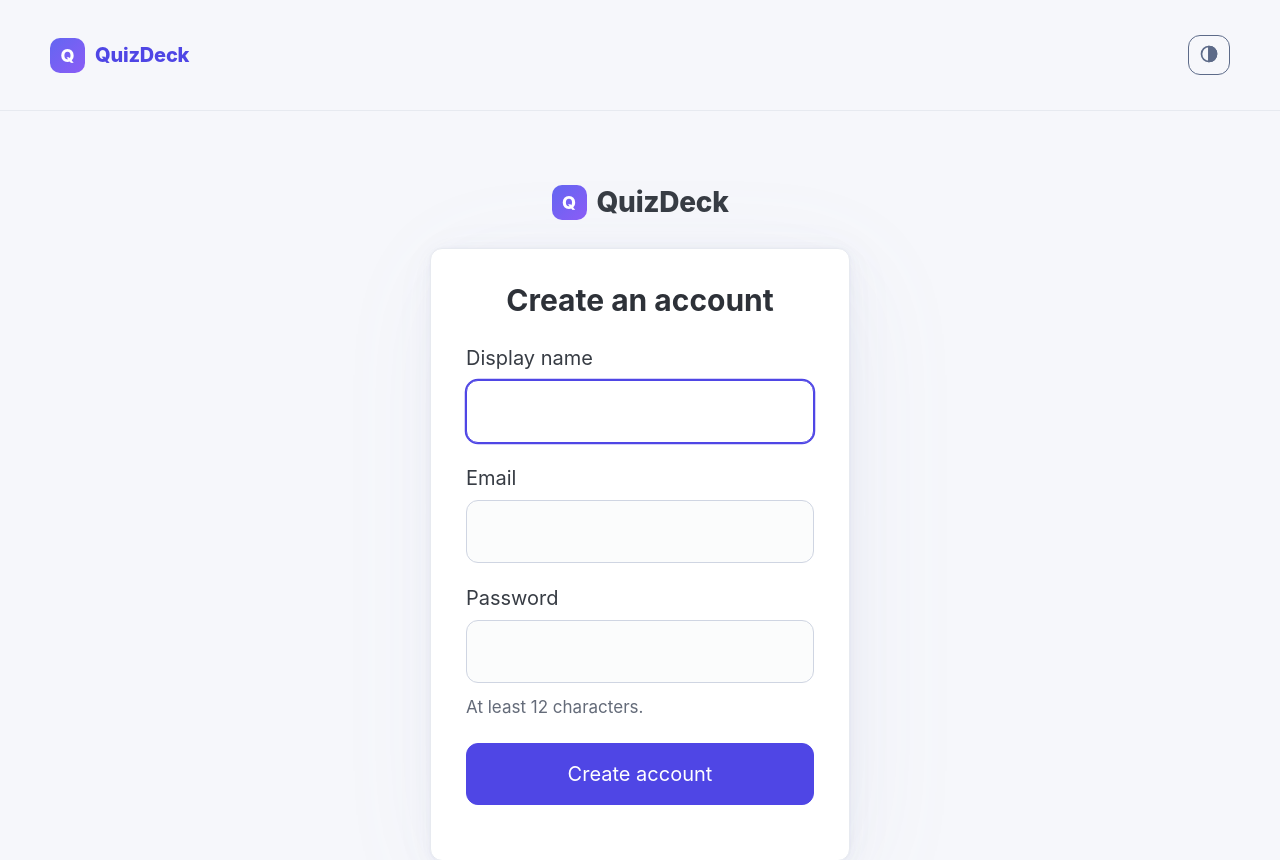
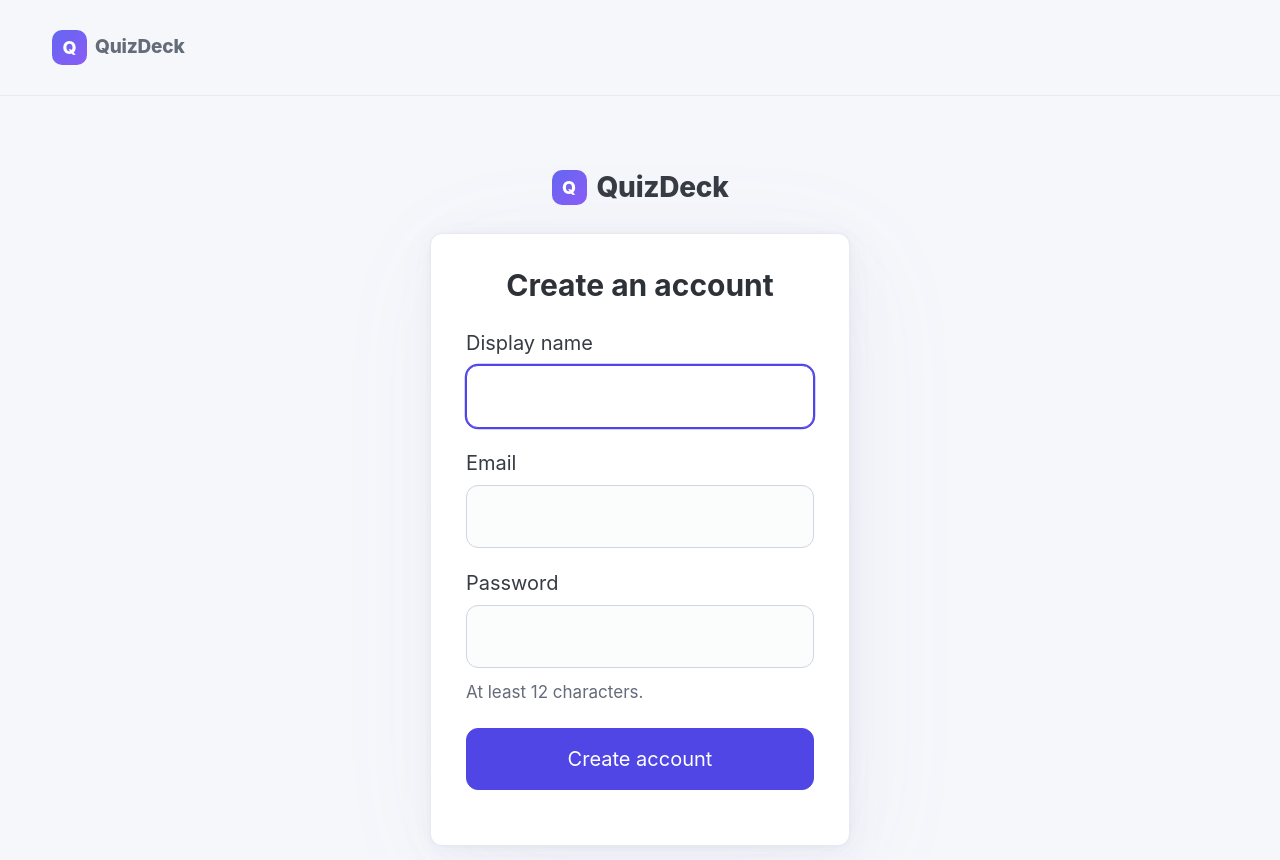
Before and after one commit to jfouret/quizflash, a FastAPI app: page /signup in a window 1280 px wide. Shown: the top 860 px of the page. Run offline with FastAPI, Linux system fonts and the light colour scheme; data comes from the database, SQL or seed files in the repository; parts of the project's set-up code (start-up, migrations or seed data) failed here and were passed over; some libraries are stand-ins or nearby versions.

Commit message:
fix: repair the stats charts, slim the nav, add favicon and icons (#13)
- The stats data was written into an attribute with raw quotes, so the browser
  truncated it and JSON.parse failed; escape it for the attribute context.
- Replace the inline nav SVGs with a vendored Lucide sprite; primary links keep
  icon+label, secondary actions are icon-only buttons.
- Add favicon.svg/ico, apple-touch-icon, a web manifest and a /favicon.ico route.
- Version 0.6.1.

```diff
--- a/app/main.py
+++ b/app/main.py
@@ -1,3 +1,4 @@
+import mimetypes
 from collections.abc import AsyncIterator, Awaitable, Callable
 from contextlib import asynccontextmanager
 from pathlib import Path
@@ -24,6 +25,8 @@ from app.teacher.base import Teacher
 from app.teacher.openrouter import OpenRouterTeacher
 from app.templating import templates
 from app.tts.openrouter import OpenRouterTTS
+
+mimetypes.add_type("application/manifest+json", ".webmanifest")
 
 ROUTERS = (
     auth.router,
--- a/app/static/js/stats.js
+++ b/app/static/js/stats.js
@@ -11,7 +11,7 @@
     var canvas = document.getElementById(canvasId);
     if (!canvas || !data || !data.items.length) return;
     var items = data.items;
-    var color = getComputedStyle(document.body).getPropertyValue('--pico-primary') || '#3b82f6';
+    var color = (getComputedStyle(document.body).getPropertyValue('--pico-primary') || '').trim() || '#4f46e5';
     new Chart(canvas, {
       type: 'bar',
       data: {
--- a/app/static/style.css
+++ b/app/static/style.css
@@ -86,25 +86,37 @@ body > footer { padding: 1.5rem 0; }
   backdrop-filter: blur(10px);
   border-bottom: 1px solid var(--pico-muted-border-color);
 }
-.site-header nav { padding: .25rem 0; }
-.site-header nav ul { margin: 0; }
-.site-header nav li { padding-top: .5rem; padding-bottom: .5rem; }
+.site-header nav { padding: .25rem 0; gap: .5rem; }
+.site-header nav ul { margin: 0; align-items: center; }
+.site-header nav li { padding-top: .35rem; padding-bottom: .35rem; }
 .brand { display: inline-flex; align-items: center; gap: .5rem; font-weight: 800; color: var(--pico-color); text-decoration: none; letter-spacing: -.01em; }
 .brand-mark { width: 1.75rem; height: 1.75rem; border-radius: .5rem; display: grid; place-items: center; background: linear-gradient(135deg, #6366f1, #8b5cf6); color: #fff; font-size: .9rem; }
-.nav-links a { padding: .35rem .65rem; border-radius: .5rem; text-decoration: none; color: var(--pico-muted-color); }
+.nav-links a { display: inline-flex; align-items: center; gap: .4rem; padding: .4rem .6rem; border-radius: .5rem; text-decoration: none; color: var(--pico-muted-color); font-size: .95rem; white-space: nowrap; }
 .nav-links a:hover { color: var(--pico-color); background: var(--surface-muted); }
 .nav-links a[aria-current="page"] { color: var(--pico-primary); background: var(--accent-soft); font-weight: 600; }
+.nav-links .icon { width: 1.05rem; height: 1.05rem; margin: 0; }
+.nav-actions { gap: .1rem; }
+.site-header .nav-actions .icon-btn {
+  border: none; background: transparent; color: var(--pico-muted-color);
+  border-radius: .5rem; padding: .45rem; margin: 0; box-shadow: none;
+}
+.site-header .nav-actions .icon-btn:hover { color: var(--pico-color); background: var(--surface-muted); }
+.site-header .nav-actions .icon-btn[aria-current="page"] { color: var(--pico-primary); background: var(--accent-soft); }
+.nav-actions .icon { width: 1.15rem; height: 1.15rem; margin: 0; }
 .nav-user { display: inline-flex; align-items: center; gap: .5rem; }
 .avatar { width: 2rem; height: 2rem; border-radius: 50%; display: grid; place-items: center; background: var(--accent-soft); color: var(--pico-primary); font-weight: 700; font-size: .85rem; text-transform: uppercase; }
 .icon-btn { padding: .35rem .5rem; margin: 0; line-height: 1; }
 .icon { width: 1em; height: 1em; vertical-align: -0.15em; margin-right: .3em; }
 .icon-btn .icon { margin: 0; vertical-align: 0; }
+.site-header .nav-actions .actions { margin: 0; }
 
 @media (max-width: 860px) {
-  .site-header nav { flex-wrap: wrap; }
-  .site-header nav > ul.nav-links { order: 3; width: 100%; overflow-x: auto; scrollbar-width: none; margin: 0 calc(var(--pico-nav-element-spacing-horizontal) * -1); }
-  .site-header nav > ul.nav-links li { padding-top: 0; }
-  .nav-user .who { display: none; }
+  .nav-label, .nav-user .who { display: none; }
+  .nav-links a { padding: .45rem; }
+  .site-header nav { gap: .4rem; }
+}
+@media (max-width: 520px) {
+  .brand-name { display: none; }
 }
 
 .page-head { display: flex; flex-wrap: wrap; gap: .75rem 1rem; align-items: center; justify-content: space-between; margin-bottom: 1.25rem; }
--- a/app/templates/base.html
+++ b/app/templates/base.html
@@ -4,6 +4,11 @@
   <meta charset="utf-8">
   <meta name="viewport" content="width=device-width, initial-scale=1">
   <title>{% block title %}QuizDeck{% endblock %}</title>
+  <link rel="icon" href="/static/favicon.svg?v={{ asset_version }}" type="image/svg+xml">
+  <link rel="icon" href="/static/favicon.ico?v={{ asset_version }}" sizes="any">
+  <link rel="apple-touch-icon" href="/static/apple-touch-icon.png?v={{ asset_version }}">
+  <link rel="manifest" href="/static/site.webmanifest?v={{ asset_version }}">
+  <meta name="theme-color" content="#4f46e5">
   <script src="/static/js/theme.js?v={{ asset_version }}"></script>
   <link rel="stylesheet" href="/static/pico.min.css">
   <link rel="stylesheet" href="/static/style.css?v={{ asset_version }}">
@@ -11,38 +16,30 @@
   <script src="/static/js/app.js?v={{ asset_version }}" defer></script>
   {% set current_user = request.state.user if request.state.user is defined else none %}
   {% if current_user %}<meta name="csrf-token" content="{{ request.state.csrf_token }}">{% endif %}
+  {% macro nav_icon(name) %}<svg class="icon" aria-hidden="true"><use href="/static/icons.svg#{{ name }}"></use></svg>{% endmacro %}
 </head>
 <body hx-boost="true"{% if current_user %} hx-headers='{"X-CSRF-Token": "{{ request.state.csrf_token }}"}'{% endif %}>
   {% set path = request.url.path %}
   <header class="site-header">
     <nav class="container">
-      <ul>
-        <li><a class="brand" href="/"><span class="brand-mark" aria-hidden="true">Q</span>QuizDeck</a></li>
-      </ul>
-      {% if current_user %}
       <ul class="nav-links">
-        <li><a href="/" {% if path == '/' or path.startswith('/decks') %}aria-current="page"{% endif %}>
-          <svg class="icon" viewBox="0 0 24 24" fill="none" stroke="currentColor" stroke-width="2" aria-hidden="true"><path d="M4 19.5A2.5 2.5 0 0 1 6.5 17H20V4a2 2 0 0 0-2-2H6.5A2.5 2.5 0 0 0 4 4.5v15z"/><path d="M4 19.5A2.5 2.5 0 0 0 6.5 22H20v-5"/></svg>Decks</a></li>
-        <li><a href="/study" {% if path.startswith('/study') %}aria-current="page"{% endif %}>
-          <svg class="icon" viewBox="0 0 24 24" fill="none" stroke="currentColor" stroke-width="2" aria-hidden="true"><rect x="3" y="4" width="18" height="14" rx="2"/><path d="m10 9 5 3-5 3V9z"/></svg>Study</a></li>
-        <li><a href="/history" {% if path.startswith('/history') %}aria-current="page"{% endif %}>
-          <svg class="icon" viewBox="0 0 24 24" fill="none" stroke="currentColor" stroke-width="2" aria-hidden="true"><path d="M3 12a9 9 0 1 0 3-6.7"/><path d="M3 4v5h5"/><path d="M12 7v5l3 2"/></svg>History</a></li>
-        <li><a href="/stats" {% if path.startswith('/stats') %}aria-current="page"{% endif %}>
-          <svg class="icon" viewBox="0 0 24 24" fill="none" stroke="currentColor" stroke-width="2" aria-hidden="true"><path d="M4 20V10"/><path d="M10 20V4"/><path d="M16 20v-7"/><path d="M22 20H2"/></svg>Stats</a></li>
-        <li><a href="/explore" {% if path.startswith('/explore') %}aria-current="page"{% endif %}>
-          <svg class="icon" viewBox="0 0 24 24" fill="none" stroke="currentColor" stroke-width="2" aria-hidden="true"><circle cx="12" cy="12" r="10"/><path d="m16.24 7.76-2.12 6.36-6.36 2.12 2.12-6.36 6.36-2.12z"/></svg>Explore</a></li>
-        <li><a href="/settings" {% if path.startswith('/settings') %}aria-current="page"{% endif %}>
-          <svg class="icon" viewBox="0 0 24 24" fill="none" stroke="currentColor" stroke-width="2" aria-hidden="true"><circle cx="12" cy="12" r="3"/><path d="M19.4 15a1.65 1.65 0 0 0 .33 1.82l.06.06a2 2 0 1 1-2.83 2.83l-.06-.06a1.65 1.65 0 0 0-1.82-.33 1.65 1.65 0 0 0-1 1.51V21a2 2 0 1 1-4 0v-.09a1.65 1.65 0 0 0-1-1.51 1.65 1.65 0 0 0-1.82.33l-.06.06a2 2 0 1 1-2.83-2.83l.06-.06a1.65 1.65 0 0 0 .33-1.82 1.65 1.65 0 0 0-1.51-1H3a2 2 0 1 1 0-4h.09a1.65 1.65 0 0 0 1.51-1 1.65 1.65 0 0 0-.33-1.82l-.06-.06a2 2 0 1 1 2.83-2.83l.06.06a1.65 1.65 0 0 0 1.82.33h.01a1.65 1.65 0 0 0 1-1.51V3a2 2 0 1 1 4 0v.09a1.65 1.65 0 0 0 1 1.51h.01a1.65 1.65 0 0 0 1.82-.33l.06-.06a2 2 0 1 1 2.83 2.83l-.06.06a1.65 1.65 0 0 0-.33 1.82v.01a1.65 1.65 0 0 0 1.51 1H21a2 2 0 1 1 0 4h-.09a1.65 1.65 0 0 0-1.51 1z"/></svg>Settings</a></li>
-        {% if current_user.role == 'admin' %}
-        <li><a href="/admin" {% if path == '/admin' or path.startswith('/admin/users') or path.startswith('/admin/settings') or path.startswith('/admin/decks') %}aria-current="page"{% endif %}>
-          <svg class="icon" viewBox="0 0 24 24" fill="none" stroke="currentColor" stroke-width="2" aria-hidden="true"><path d="M12 22s8-4 8-10V5l-8-3-8 3v7c0 6 8 10 8 10z"/></svg>Admin</a></li>
-        <li><a href="/admin/agents" {% if path.startswith('/admin/agents') %}aria-current="page"{% endif %}>
-          <svg class="icon" viewBox="0 0 24 24" fill="none" stroke="currentColor" stroke-width="2" aria-hidden="true"><path d="M4 21v-7"/><path d="M4 10V3"/><path d="M12 21v-9"/><path d="M12 8V3"/><path d="M20 21v-5"/><path d="M20 12V3"/><path d="M1 14h6"/><path d="M9 8h6"/><path d="M17 16h6"/></svg>Agents</a></li>
+        <li><a class="brand" href="/"><span class="brand-mark" aria-hidden="true">Q</span><span class="brand-name">QuizDeck</span></a></li>
+        {% if current_user %}
+        <li><a href="/" {% if path == '/' or path.startswith('/decks') %}aria-current="page"{% endif %}>{{ nav_icon('decks') }}<span class="nav-label">Decks</span></a></li>
+        <li><a href="/study" {% if path.startswith('/study') %}aria-current="page"{% endif %}>{{ nav_icon('study') }}<span class="nav-label">Study</span></a></li>
+        <li><a href="/history" {% if path.startswith('/history') %}aria-current="page"{% endif %}>{{ nav_icon('history') }}<span class="nav-label">History</span></a></li>
+        <li><a href="/stats" {% if path.startswith('/stats') %}aria-current="page"{% endif %}>{{ nav_icon('stats') }}<span class="nav-label">Stats</span></a></li>
+        <li><a href="/explore" {% if path.startswith('/explore') %}aria-current="page"{% endif %}>{{ nav_icon('explore') }}<span class="nav-label">Explore</span></a></li>
         {% endif %}
       </ul>
-      {% endif %}
-      <ul>
+      <ul class="nav-actions">
         {% if current_user %}
+        {% if current_user.role == 'admin' %}
+        <li><a class="icon-btn" href="/admin" title="Admin" aria-label="Admin" {% if path == '/admin' or path.startswith('/admin/users') or path.startswith('/admin/settings') or path.startswith('/admin/decks') %}aria-current="page"{% endif %}>{{ nav_icon('admin') }}</a></li>
+        <li><a class="icon-btn" href="/admin/agents" title="Agent models" aria-label="Agent models" {% if path.startswith('/admin/agents') %}aria-current="page"{% endif %}>{{ nav_icon('agents') }}</a></li>
+        {% endif %}
+        <li><a class="icon-btn" href="/settings" title="Settings" aria-label="Settings" {% if path.startswith('/settings') %}aria-current="page"{% endif %}>{{ nav_icon('settings') }}</a></li>
+        <li><button id="theme-toggle" type="button" class="secondary outline icon-btn" aria-label="Switch color theme" title="Theme: system">{{ nav_icon('theme') }}</button></li>
         <li class="nav-user">
           <span class="avatar" aria-hidden="true">{{ (current_user.display_name or current_user.email)[:1] }}</span>
           <span class="who muted"><small>{{ current_user.display_name or current_user.email }}</small></span>
@@ -50,13 +47,10 @@
         <li>
           <form method="post" action="/logout" class="actions">
             <input type="hidden" name="csrf_token" value="{{ request.state.csrf_token }}">
-            <button type="submit" class="secondary outline sm" title="Signed in as {{ current_user.email }}">Log out</button>
+            <button type="submit" class="secondary outline icon-btn" title="Log out ({{ current_user.email }})" aria-label="Log out">{{ nav_icon('logout') }}</button>
           </form>
         </li>
         {% endif %}
-        <li><button id="theme-toggle" type="button" class="secondary outline icon-btn" aria-label="Switch color theme" title="Theme: system">
-          <svg class="icon" viewBox="0 0 24 24" fill="none" stroke="currentColor" stroke-width="2" aria-hidden="true"><circle cx="12" cy="12" r="9"/><path d="M12 3v18" /><path d="M12 3a9 9 0 0 1 0 18z" fill="currentColor"/></svg>
-        </button></li>
       </ul>
     </nav>
   </header>
--- a/app/templates/stats.html
+++ b/app/templates/stats.html
@@ -42,8 +42,8 @@
 
 {% if by_card['items'] or by_tag['items'] %}
 <div id="stats-config" hidden
-     data-card="{{ by_card | tojson }}"
-     data-tag="{{ by_tag | tojson }}"
+     data-card="{{ by_card | tojson | forceescape }}"
+     data-tag="{{ by_tag | tojson | forceescape }}"
      data-deck="{{ deck_id or '' }}"></div>
 {{ breakdown('By card', 'chart-card', by_card) }}
 {{ breakdown('By tag', 'chart-tag', by_tag) }}
--- a/pyproject.toml
+++ b/pyproject.toml
@@ -1,6 +1,6 @@
 [project]
 name = "quizdeck"
-version = "0.6.0"
+version = "0.6.1"
 description = "Self-hosted AI-evaluated spaced-repetition quizzes"
 license = "EUPL-1.2"
 license-files = ["LICENSE"]
```
Also changed, not shown: app/routes/pages.py (+9 -1 lines), tests/test_assets.py (added, +56 -0 lines), tests/test_perimeter.py (+1 -0 lines), tests/test_security.py (+1 -0 lines), CHANGELOG.md, README.md, app/static/apple-touch-icon.png (added), app/static/favicon-32.png (added), app/static/favicon.ico (added), app/static/favicon.svg (added), app/static/icons.svg (added), app/static/site.webmanifest (added).
